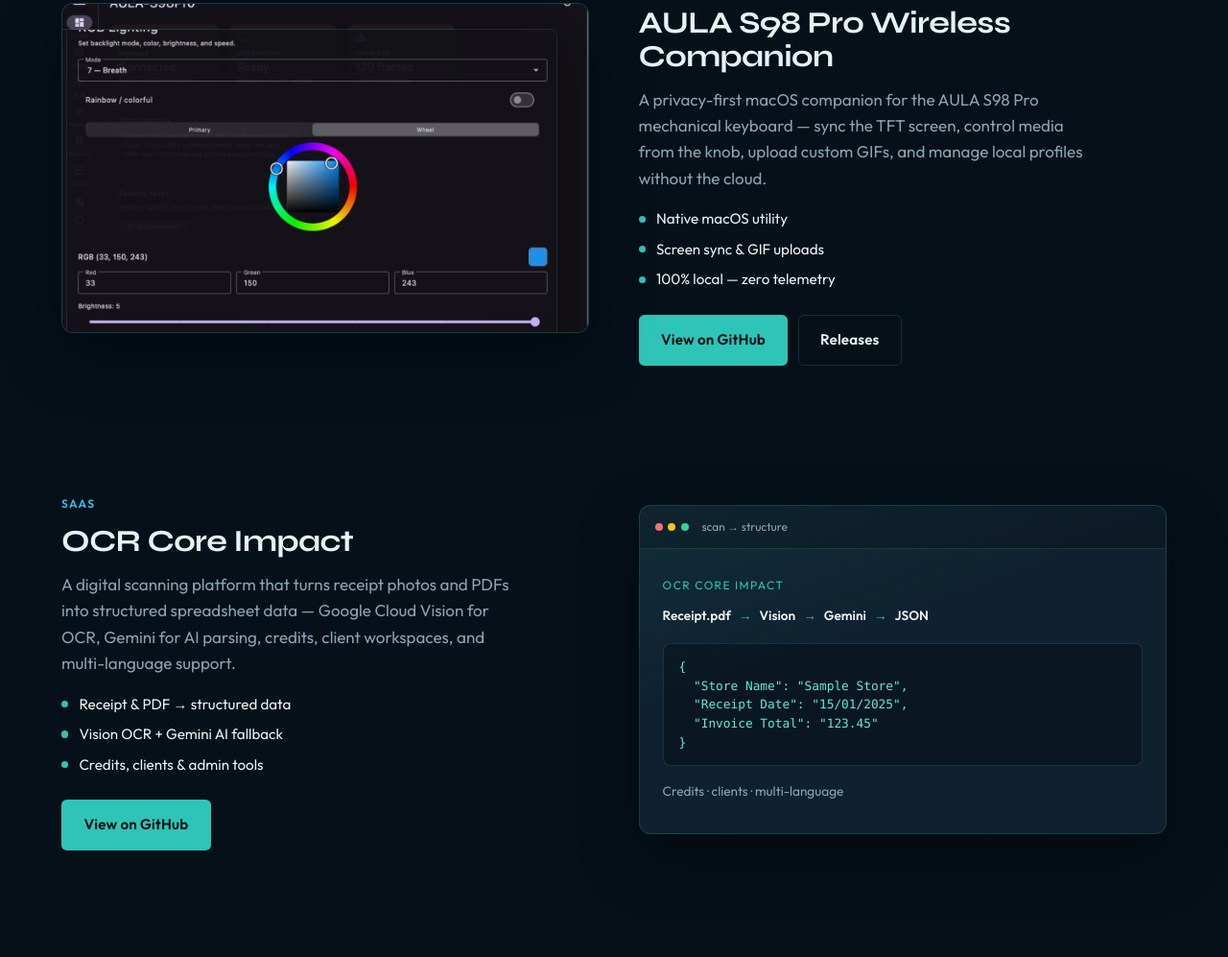
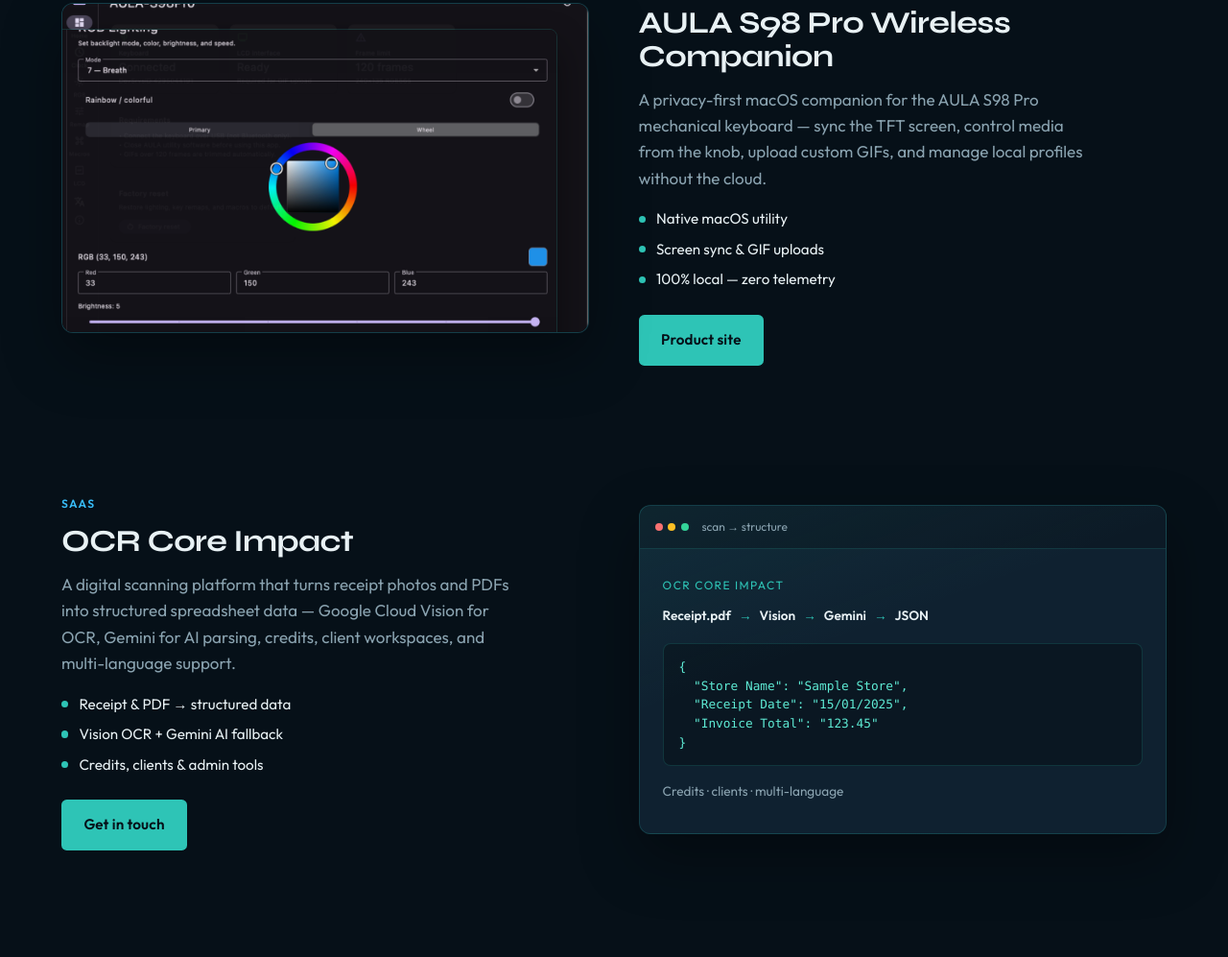
Before and after one commit to khkwan0/nitroxstudios, an Astro site: page / in a window 1280 px wide. Shown: the part 1703-2700 px from the top of the page at 96% size. Built offline with nearby package versions, Linux system fonts and the light colour scheme; Astro itself is replaced by a stand-in of ours.

Commit message:
added aula link website

```diff
--- a/src/components/Footer.astro
+++ b/src/components/Footer.astro
@@ -18,9 +18,8 @@ const year = new Date().getFullYear();
         target="_blank"
         rel="noopener noreferrer"
       >Android app</a>
-      <a href="https://github.com/khkwan0/ocr" target="_blank" rel="noopener noreferrer">
-        OCR Core Impact
-      </a>
+      <a href="https://nitroxstudios.com/aula/">AULA Companion</a>
+      <a href="mailto:hello@nitroxstudios.com?subject=OCR%20Core%20Impact">OCR Core Impact</a>
       <a href="https://www.npmjs.com/package/countrycitystatejson" target="_blank" rel="noopener noreferrer">
         countrycitystatejson
       </a>
--- a/src/components/Products.astro
+++ b/src/components/Products.astro
@@ -38,12 +38,8 @@ const products = [
     visual: "aula",
     links: [
       {
-        label: "View on GitHub",
-        href: "https://github.com/khkwan0/aula_s98_pro_wireless",
-      },
-      {
-        label: "Releases",
-        href: "https://github.com/khkwan0/aula_s98_pro_wireless/releases",
+        label: "Product site",
+        href: "https://nitroxstudios.com/aula/",
       },
     ],
   },
@@ -61,8 +57,8 @@ const products = [
     visual: "ocr",
     links: [
       {
-        label: "View on GitHub",
-        href: "https://github.com/khkwan0/ocr",
+        label: "Get in touch",
+        href: "mailto:hello@nitroxstudios.com?subject=OCR%20Core%20Impact",
       },
     ],
   },
@@ -119,16 +115,22 @@ const products = [
                 ))}
               </ul>
               <div class="product-links">
-                {product.links.map((link, i) => (
+                {product.links.map((link, i) => {
+                  const external =
+                    link.href.startsWith("http") &&
+                    !link.href.startsWith("https://nitroxstudios.com");
+                  return (
                     <a
                       class:list={["btn", i === 0 ? "btn-primary" : "btn-ghost"]}
                       href={link.href}
-                    target="_blank"
-                    rel="noopener noreferrer"
+                      {...(external
+                        ? { target: "_blank", rel: "noopener noreferrer" }
+                        : {})}
                     >
                       {link.label}
                     </a>
-                ))}
+                  );
+                })}
               </div>
             </div>
 
```
Also changed, not shown: 1 other file. Lines whose indentation alone changed are shown as unchanged.
